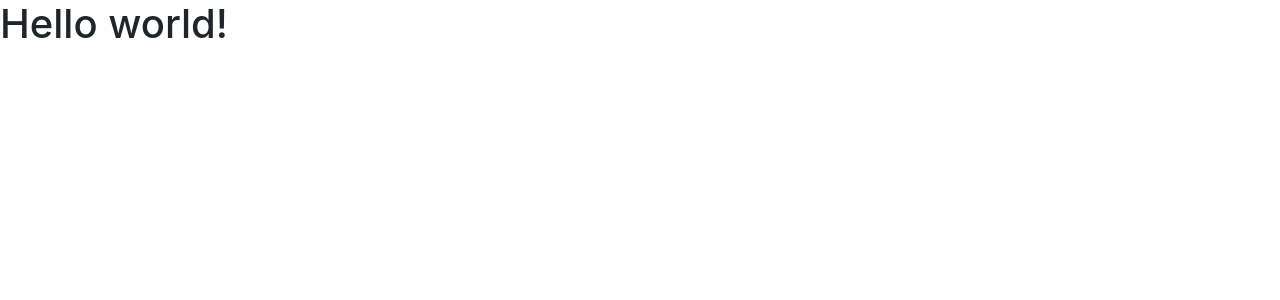
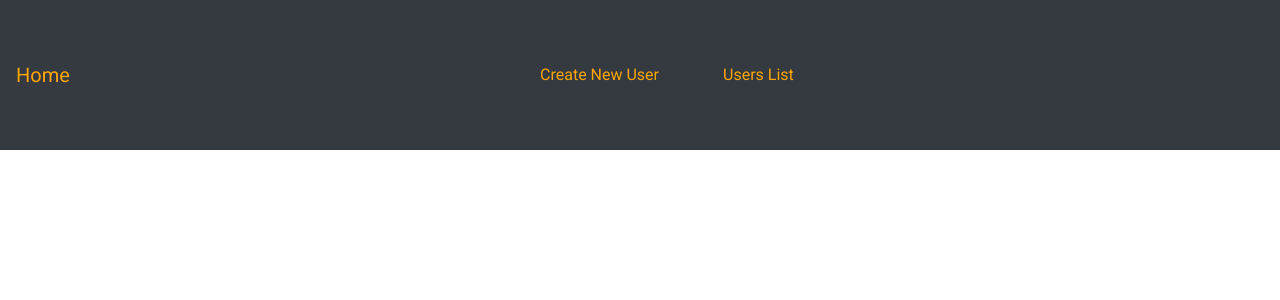
Before and after one commit to EivydasLeo-zz/examUsersCrud, a React (Create React App) app in the folder client/: page / in a window 1280 px wide. Shown: the top 300 px of the page. Built offline with nearby package versions, Linux system fonts and the light colour scheme.

Commit message:
Navbar components, navbar css styling.

```diff
--- a/client/src/App.css
+++ b/client/src/App.css
@@ -0,0 +1,32 @@
+@import url('https://fonts.googleapis.com/css2?family=Roboto&display=swap');
+
+* {
+  box-sizing: border-box;
+  margin: 0;
+  font-family: 'Roboto', sans-serif;
+}
+
+.navbar > a {
+  margin: 0 auto;
+}
+
+.navbar {
+  height: 150px;
+  text-align: center;
+}
+
+#navLink {
+  color: orange;
+}
+
+#navLink:hover {
+  text-decoration: underline;
+}
+
+/* Responsive */
+
+@media only screen and (min-width: 992px) {
+  .navbar-nav {
+    gap: 3rem;
+  }
+}
--- a/client/src/App.jsx
+++ b/client/src/App.jsx
@@ -1,12 +1,13 @@
+import React, { Component } from 'react';
 import './App.css';
-import React, { Component } from 'react';
+import Navbar from './components/Navbar';
 
 class App extends Component {
   state = {};
   render() {
     return (
       <div className="App">
-        <h1>Hello world!</h1>
+        <Navbar />
       </div>
     );
   }
--- /dev/null
+++ b/client/src/components/Navbar.jsx
@@ -0,0 +1,27 @@
+import React, { Component } from 'react';
+import { Link } from 'react-router-dom';
+
+class Navbar extends Component {
+  state = {};
+  render() {
+    return (
+      <div className="navbar-container">
+        <nav className="navbar navbar-expand-lg navbar-dark bg-dark">
+          <Link className="navbar-brand" id="navLink" to="/">
+            Home
+          </Link>
+          <div className="navbar-nav collapse navbar-collapse d-flex justify-content-center">
+            <Link className="nav-link" id="navLink" to="/user/new">
+              Create New User
+            </Link>
+            <Link className="nav-link" id="navLink" to="/users">
+              Users List
+            </Link>
+          </div>
+        </nav>
+      </div>
+    );
+  }
+}
+
+export default Navbar;
--- a/client/src/index.js
+++ b/client/src/index.js
@@ -2,10 +2,13 @@ import React from 'react';
 import ReactDOM from 'react-dom';
 import App from './App';
 import 'bootstrap/dist/css/bootstrap.min.css';
+import { BrowserRouter } from 'react-router-dom';
 
 ReactDOM.render(
   <React.StrictMode>
-    <App />
+    <BrowserRouter>
+      <App />
+    </BrowserRouter>
   </React.StrictMode>,
   document.getElementById('root')
 );
```
